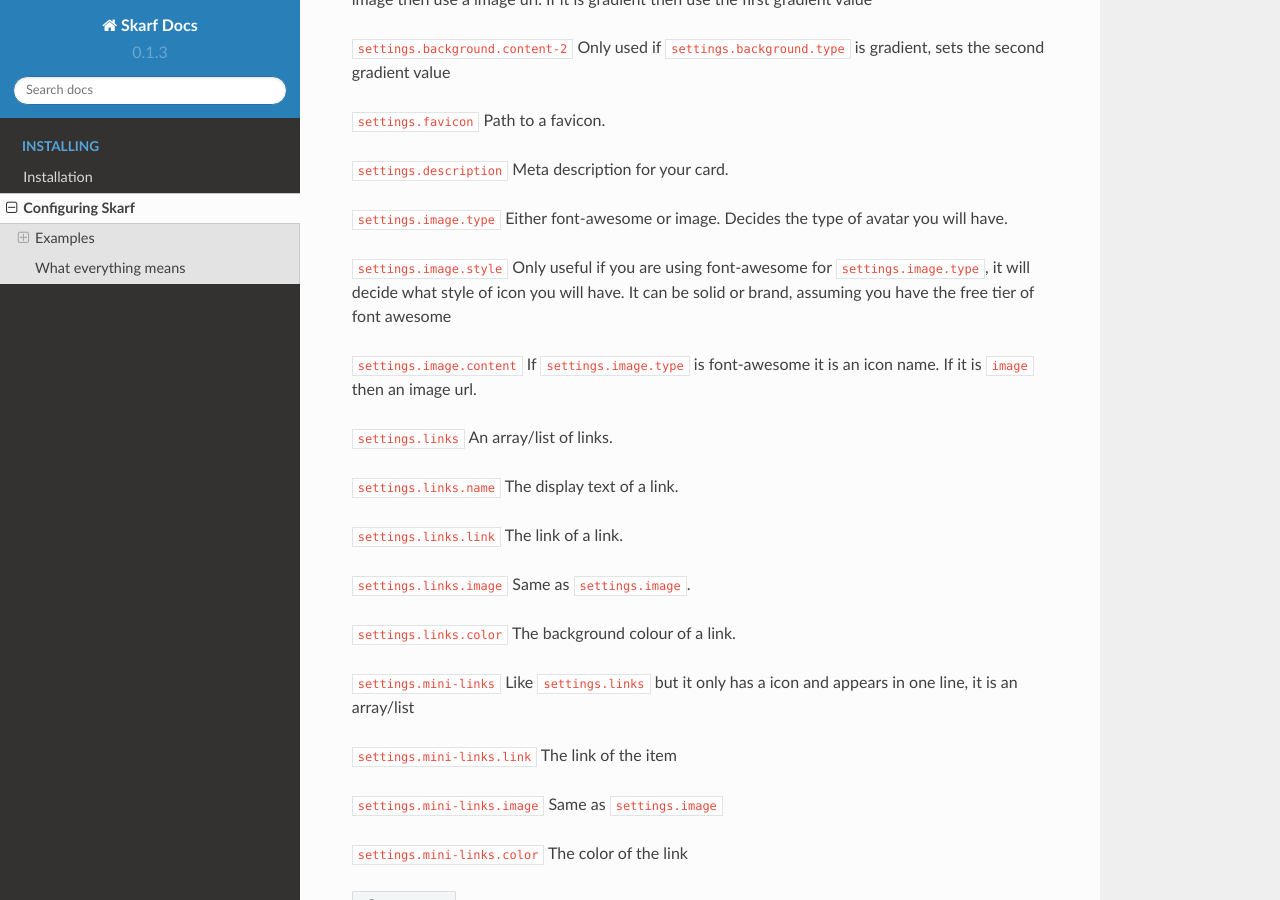
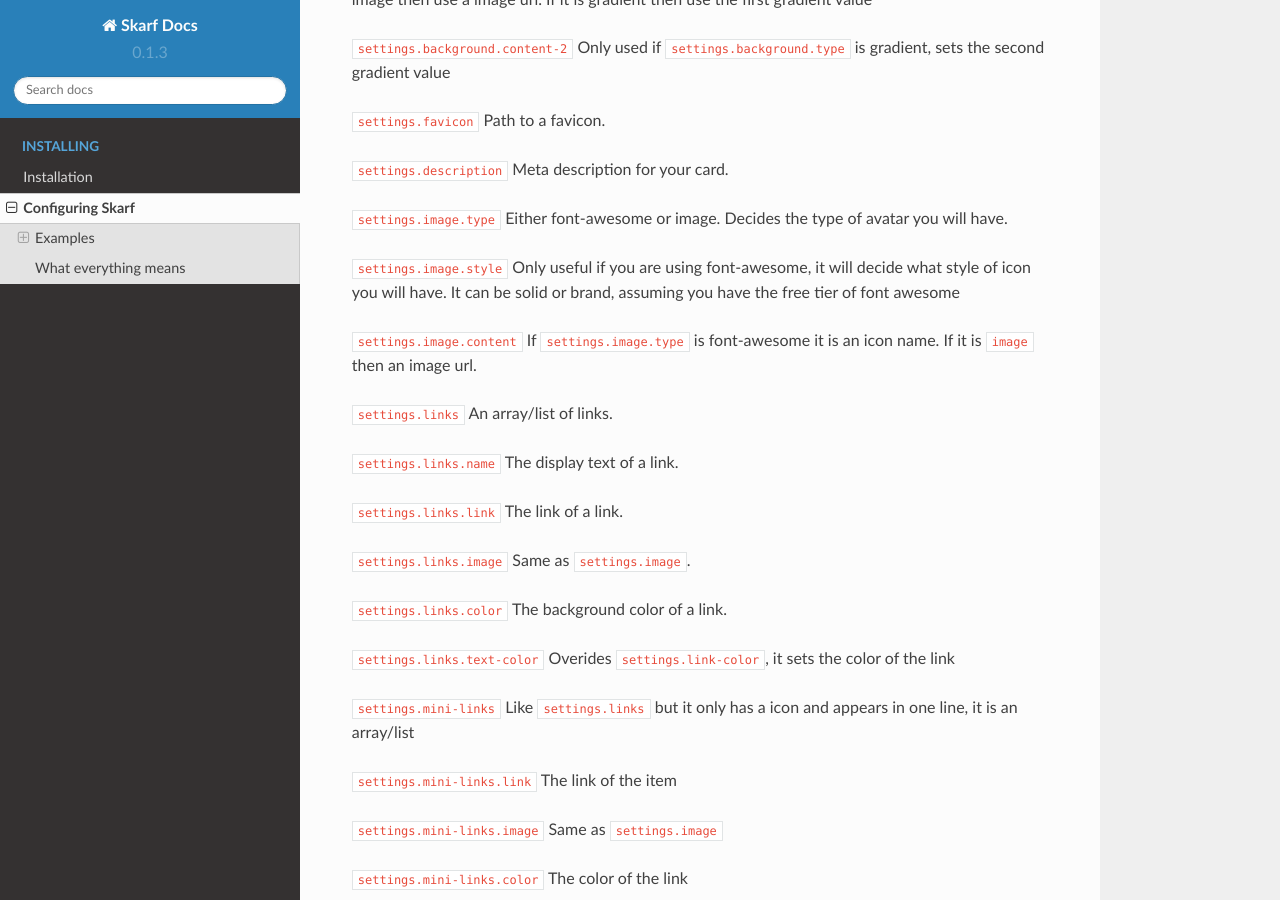
Before and after one commit to woooferz/skarf-docs, a Sphinx documentation site: the page built from docs/source/configure.rst, in a window 1280 px wide and 900 px high, scrolled down 3507 px. Built offline with Sphinx 7.4.7 and the Read the Docs theme 2.0.0, drawn with Linux system fonts in a browser that asks for light colours; some of the changed text lies outside the part shown.

Commit message:
fixed docs

```diff
--- a/docs/source/configure.rst
+++ b/docs/source/configure.rst
@@ -168,10 +168,10 @@ size.
 ``settings.font`` Font of the card, needs to be installed on the viewers
 device.
 
-``settings.color`` Text colour of ``settings.name`` and
+``settings.color`` Text color of ``settings.name`` and
 ``settings.subtitle``.
 
-``settings.link-color`` Text colour of all the links.
+``settings.link-color`` Text color of all the links.
 
 ``settings.glass-card`` If the card should have a glass effect. (From
 `css.glass`_)
@@ -199,8 +199,7 @@ then use a hex color code, if it is image then use a image url. If it is gradien
 ``settings.image.type`` Either font-awesome or image. Decides the type
 of avatar you will have.
 
-``settings.image.style`` Only useful if you are using font-awesome for
-``settings.image.type``, it will decide what style of icon you will
+``settings.image.style`` Only useful if you are using font-awesome, it will decide what style of icon you will
 have. It can be solid or brand, assuming you have the free tier of font
 awesome
 
@@ -215,7 +214,10 @@ is an icon name. If it is ``image`` then an image url.
 
 ``settings.links.image`` Same as ``settings.image``.
 
-``settings.links.color`` The background colour of a link.
+``settings.links.color`` The background color of a link.
+
+``settings.links.text-color`` Overides ``settings.link-color``, it sets the color of the link
+
 
 ``settings.mini-links`` Like ``settings.links`` but it only has a icon and appears in one line, it is an array/list
 
```
